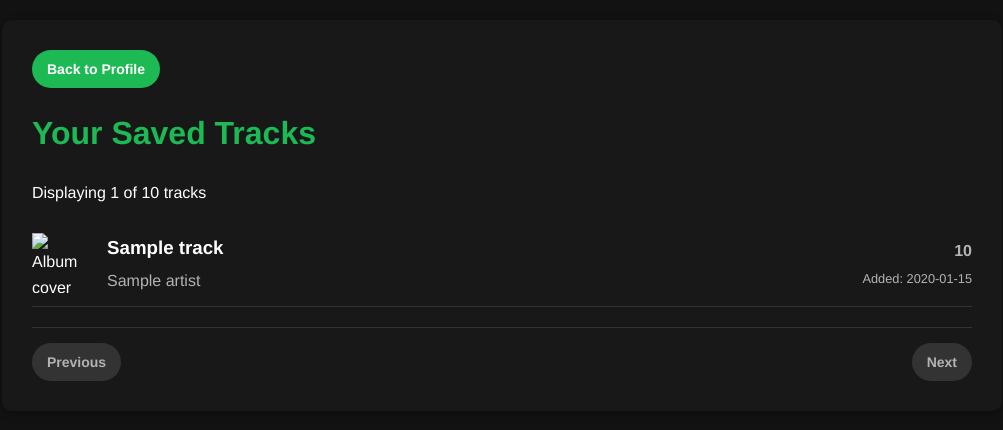
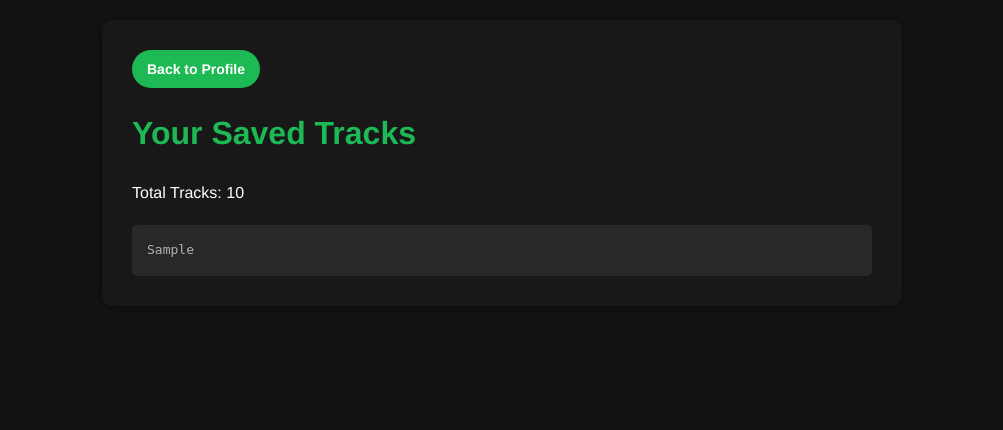
Before and after one commit to Jonobro/Euphonic, a Django app: template spotify_project/spotify_auth/templates/spotify_auth/library.html in a window 1280 px wide. Shown: the top 430 px of the page, without its empty margins (138-1141 px from the left). Run offline with Django 5.2, Linux system fonts and the light colour scheme; the template is opened without the code that fills it: most values are stand-ins (such as "Sample title", 1, 10 or a date in 2020); parts of the project's set-up code (start-up, migrations or seed data) failed here and were passed over.

Commit message:
Updated library page to print songs as a string

```diff
--- a/spotify_project/docker-compose.yml
+++ b/spotify_project/docker-compose.yml
@@ -3,6 +3,7 @@ services:
     build: .
     volumes:
       - static_volume:/app/staticfiles
+      - ./logs:/app/logs
     env_file:
       - .env
     environment:
--- a/spotify_project/spotify_auth/static/spotify_auth/css/library.css
+++ b/spotify_project/spotify_auth/static/spotify_auth/css/library.css
@@ -2,7 +2,7 @@ body {
     font-family: 'Helvetica Neue', Arial, sans-serif;
     line-height: 1.6;
     color: #FFFFFF;
-    max-width: 1000px;
+    max-width: 800px;
     margin: 0 auto;
     padding: 20px;
     background-color: #121212;
@@ -14,64 +14,9 @@ body {
     box-shadow: 0 2px 10px rgba(0,0,0,0.3);
 }
 h1 {
-    color: #1DB954; /* Spotify green */
+    color: #1DB954;
     margin-top: 0;
     margin-bottom: 20px;
-}
-.track-list {
-    border-collapse: collapse;
-    width: 100%;
-}
-.track-item {
-    display: flex;
-    align-items: center;
-    padding: 12px 0;
-    border-bottom: 1px solid #333333;
-}
-.track-image {
-    width: 60px;
-    height: 60px;
-    margin-right: 15px;
-    object-fit: cover;
-}
-.track-info {
-    flex: 1;
-}
-.track-title {
-    font-weight: bold;
-    margin: 0 0 5px 0;
-    color: #FFFFFF;
-}
-.track-artist {
-    color: #B3B3B3;
-    margin: 0;
-}
-.track-album {
-    margin: 0;
-    font-size: 0.9em;
-    color: #B3B3B3;
-}
-.track-metadata {
-    width: 150px;
-    text-align: right;
-    display: flex;
-    flex-direction: column;
-}
-.track-duration {
-    color: #B3B3B3;
-    margin-bottom: 5px;
-    font-weight: bold;
-}
-.track-added {
-    font-size: 0.8em;
-    color: #B3B3B3;
-}
-.pagination {
-    display: flex;
-    justify-content: space-between;
-    margin-top: 20px;
-    padding-top: 15px;
-    border-top: 1px solid #333333;
 }
 .button {
     display: inline-block;
@@ -87,11 +32,20 @@ h1 {
 .button:hover {
     background-color: #1ed760;
 }
-.button-disabled {
-    background-color: #333333;
-    color: #B3B3B3;
-    cursor: not-allowed;
-}
 .navigation {
     margin-bottom: 20px;
 }
+.library-string-container {
+    margin-top: 20px;
+    background-color: #282828;
+    padding: 15px;
+    border-radius: 5px;
+    max-height: 60vh;
+    overflow-y: auto;
+}
+.library-string-container pre {
+    white-space: pre-wrap;
+    word-wrap: break-word;
+    margin: 0;
+    color: #B3B3B3;
+}
--- a/spotify_project/spotify_auth/templates/spotify_auth/library.html
+++ b/spotify_project/spotify_auth/templates/spotify_auth/library.html
@@ -15,56 +15,10 @@
 
         <h1>Your Saved Tracks</h1>
 
-        <p>Displaying {{ tracks|length }} of {{ total }} tracks</p>
+        <p>Total Tracks: {{ total }}</p>
 
-        <div class="tracks-container">
-            {% for item in tracks %}
-                <div class="track-item">
-                    {% if item.track.album.images %}
-                        <img src="{{ item.track.album.images.2.url }}" alt="Album cover" class="track-image">
-                    {% else %}
-                        <div class="track-image" style="background-color: #ddd;"></div>
-                    {% endif %}
-
-                    <div class="track-info">
-                        <h3 class="track-title">{{ item.track.name }}</h3>
-                        <p class="track-artist">
-                            {% for artist in item.track.artists %}
-                                {{ artist.name }}{% if not forloop.last %}, {% endif %}
-                            {% endfor %}
-                        </p>
-                    </div>
-
-                    <div class="track-metadata">
-                        <div class="track-duration">
-                            {{ item.track.duration_formatted }}
-                        </div>
-                        <div class="track-added">
-                            Added: {{ item.added_at|slice:":10" }}
-                        </div>
-                    </div>
-                </div>
-            {% empty %}
-                <p>No tracks found in your library.</p>
-            {% endfor %}
-        </div>
-
-        <div class="pagination">
-            <div>
-                {% if has_prev %}
-                    <a href="{% url 'spotify_library' %}?offset={{ prev_offset }}" class="button">Previous</a>
-                {% else %}
-                    <span class="button button-disabled">Previous</span>
-                {% endif %}
-            </div>
-
-            <div>
-                {% if has_next %}
-                    <a href="{% url 'spotify_library' %}?offset={{ next_offset }}" class="button">Next</a>
-                {% else %}
-                    <span class="button button-disabled">Next</span>
-                {% endif %}
-            </div>
+        <div class="library-string-container">
+            <pre>{{ library_string }}</pre>
         </div>
     </div>
 </body>
--- a/spotify_project/spotify_auth/templates/spotify_auth/profile.html
+++ b/spotify_project/spotify_auth/templates/spotify_auth/profile.html
@@ -35,7 +35,7 @@
         </div>
 
         <div>
-            <a href="{% url 'index' %}" class="button">Back to Home</a>
+            <a href="{% url 'logout' %}" class="button">Logout</a>
             <a href="{% url 'spotify_library' %}" class="button">View Your Library</a>
         </div>
 
--- a/spotify_project/spotify_auth/urls.py
+++ b/spotify_project/spotify_auth/urls.py
@@ -7,4 +7,5 @@ urlpatterns = [
     path('callback/', views.spotify_callback, name='spotify_callback'),
     path('profile/', views.spotify_profile, name='spotify_profile'),
     path('library/', views.spotify_library, name='spotify_library'),
+    path('logout/', views.logout_view, name='logout'),
 ]
```
Also changed, not shown: spotify_project/spotify_auth/views.py (+86 -94 lines).
